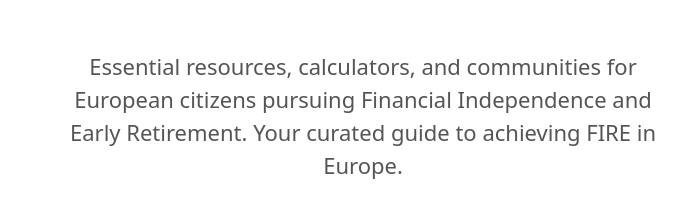
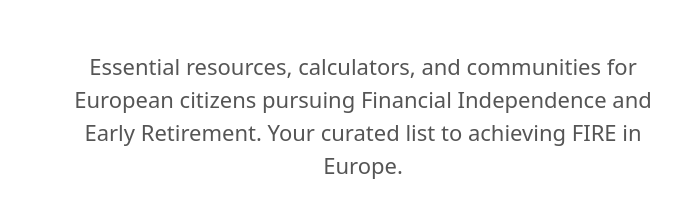
Before and after one commit to ManuelLevi/fireeurope.com, a plain HTML site: page index.html in a window 1280 px wide. Shown: the part 348-557 px from the top of the page, without its empty margins (277-977 px from the left). Drawn offline with nearby package versions, Linux system fonts and the light colour scheme.

Commit message:
Update index.html

```diff
--- a/index.html
+++ b/index.html
@@ -51,7 +51,7 @@
       <h1>FIRE Europe</h1>
       <h2>Europeans can do FIRE too. Here's where to start.</h2>
       <p style="text-align: center; font-size: 1.1em; color: #555; margin: 1.5rem 0;">
-        Essential resources, calculators, and communities for European citizens pursuing Financial Independence and Early Retirement. Your curated guide to achieving FIRE in Europe.
+        Essential resources, calculators, and communities for European citizens pursuing Financial Independence and Early Retirement. Your curated list to achieving FIRE in Europe.
       </p>
     </header>
 
```
